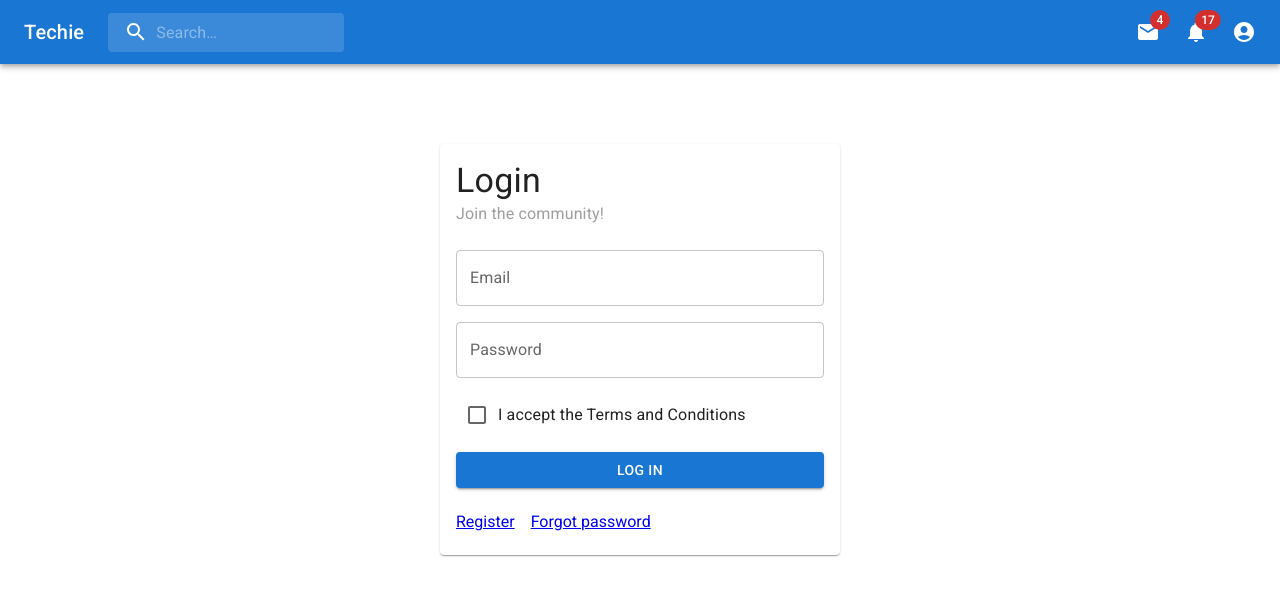
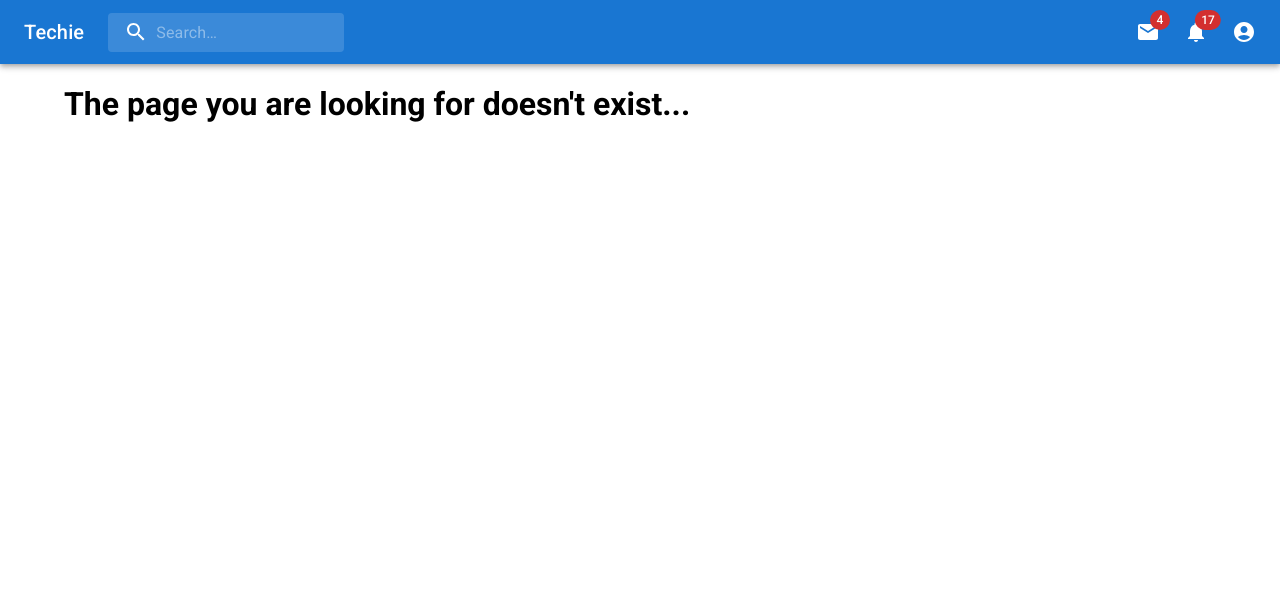
Before and after one commit to Arthur-creator/react_node_project, a React (Vite) app in the folder front/: page /login in a window 1280 px wide. Shown: the top 596 px of the page. Built offline with nearby package versions, Linux system fonts and the light colour scheme.

Commit message:
Revert "Feat: added custom router"

```diff
--- a/front/src/App.jsx
+++ b/front/src/App.jsx
@@ -1,13 +1,21 @@
 import Header from './components/layout/Header'
 import {Container} from "@mui/material";
-import Router from "./routes/Router";
+import {Routes, Route} from 'react-router-dom'
+import Home from "./views/Home";
+import NotFound from "./views/NotFound";
+import {Suspense} from "react";
 
 function App() {
     return (
         <div className="App">
             <Header/>
             <Container maxWidth="lg">
-                <Router/>
+                <Suspense fallback={<div>Loading...</div>}>
+                    <Routes>
+                        <Route path="/" element={<Home/>}/>
+                        <Route path="*" element={<NotFound/>}/>
+                    </Routes>
+                </Suspense>
             </Container>
         </div>
     )
--- a/front/src/components/utils/Permission.jsx
+++ b/front/src/components/utils/Permission.jsx
@@ -3,11 +3,18 @@ import {PERMISSIONS} from "../../utils/permissions-map";
 
 // Custom hook that returns the role of the user
 export const useRole = () => {
-    return "GUEST";
+    const [role, setRole] = useState('GUEST');
+    useEffect(() => {
+        // Imagine that we take the role from the JWT token or a react Context
+        // const role = localStorage.getItem("role");
+        const role = 'ADMIN';
+        setRole(role);
+    }, []);
+    return role;
 }
 
 
-export const hasPermission = ({permissions, scopes}) => {
+const hasPermission = ({permissions, scopes}) => {
     const scopesMap = {};
     scopes.forEach((scope) => {
         scopesMap[scope] = true;
--- a/front/src/routes/Router.jsx
+++ /dev/null
@@ -1,49 +0,0 @@
-import {Route, Routes} from 'react-router-dom';
-import {Suspense} from 'react';
-import {SCOPES} from '../utils/permissions-map';
-import Home from "../views/Home";
-import NotFound from "../views/NotFound";
-import RouterView from "./RouterView";
-import Login from "../views/Login";
-
-//hook that return a list of routes
-export const useRoutes = () => {
-    const routes = [
-        {
-            name: 'home',
-            path: '/',
-            element:
-                <RouterView>
-                    <Home title="Home"/>
-                </RouterView>,
-        },
-        {
-            name: 'login',
-            path: '/login',
-            element:
-                <RouterView>
-                    <Login/>
-                </RouterView>,
-        },
-        {
-            name: 'notFound',
-            path: '*',
-            element: <NotFound/>,
-        },
-    ];
-    return routes.map((route) => {
-        return <Route key={route.name} {...route}/>;
-    });
-}
-
-
-export default function Router() {
-    const routes = useRoutes();
-    return (
-        <Suspense fallback={<div>Loading...</div>}>
-            <Routes>
-                {routes.map(route => route)}
-            </Routes>
-        </Suspense>
-    )
-}
--- a/front/src/routes/RouterView.jsx
+++ /dev/null
@@ -1,19 +0,0 @@
-import {useRole, hasPermission} from "../components/utils/Permission";
-import {PERMISSIONS} from "../utils/permissions-map";
-import {Navigate} from "react-router-dom";
-
-export default function RouterView({children, scopes = []}) {
-    const role = useRole();
-    if (scopes.length) {
-        const permissions = PERMISSIONS[role];
-        const permissionGranted = hasPermission({permissions, scopes});
-        if (!permissionGranted) {
-            return (
-                <Navigate to="/login" />
-            )
-        }
-    }
-    return (
-        <>{children}</>
-    );
-}
--- a/front/src/views/Home.jsx
+++ b/front/src/views/Home.jsx
@@ -1,10 +1,10 @@
 import Permission from "../components/utils/Permission";
 import {SCOPES} from "../utils/permissions-map";
 
-export default function Home({title}) {
+export default function Home() {
     return (
         <>
-            <h1>{title}</h1>
+            <h1>Home</h1>
             <Permission scopes={[SCOPES.canView]}>
                 <h2>Only users, editors and admin can see this.</h2>
                 <small>Edit <b>Permission.jsx:10</b> to "GUEST" to test it</small>
--- a/front/src/views/Login.jsx
+++ /dev/null
@@ -1,39 +0,0 @@
-import {Card, Checkbox, FormControlLabel, Stack, TextField, Button, CardContent, Grid, Typography} from "@mui/material";
-import { grey } from "@mui/material/colors";
-import {NavLink} from "react-router-dom";
-
-export default function Login() {
-    return (
-        <div>
-            <Grid
-                container
-                spacing={0}
-                direction="column"
-                alignItems="center"
-                justifyContent="center"
-                paddingTop={10}>
-                <Card sx={{maxWidth: '400px', width: '100%'}}>
-                    <CardContent>
-                        <Typography variant="h4">Login</Typography>
-                        <Typography color={grey[500]} marginBottom={3}>Join the community!</Typography>
-                        <Stack spacing={2}>
-                            <TextField id="outlined-basic" label="Email" variant="outlined"/>
-                            <TextField id="outlined-basic" label="Password" variant="outlined"/>
-                            <FormControlLabel
-                                value="end"
-                                control={<Checkbox/>}
-                                label="I accept the Terms and Conditions"
-                                labelPlacement="end"
-                            />
-                            <Button variant="contained">Log in</Button>
-                        </Stack>
-                        <Stack direction="row" spacing={2} paddingTop={3}>
-                            <NavLink to="/register">Register</NavLink>
-                            <NavLink to="/forgot-password">Forgot password</NavLink>
-                        </Stack>
-                    </CardContent>
-                </Card>
-            </Grid>
-        </div>
-    )
-}
```
Also changed, not shown: front/src/routes/routes.js (deleted, +0 -20 lines), 1 other file (tests, documents, lock files or other folders).
